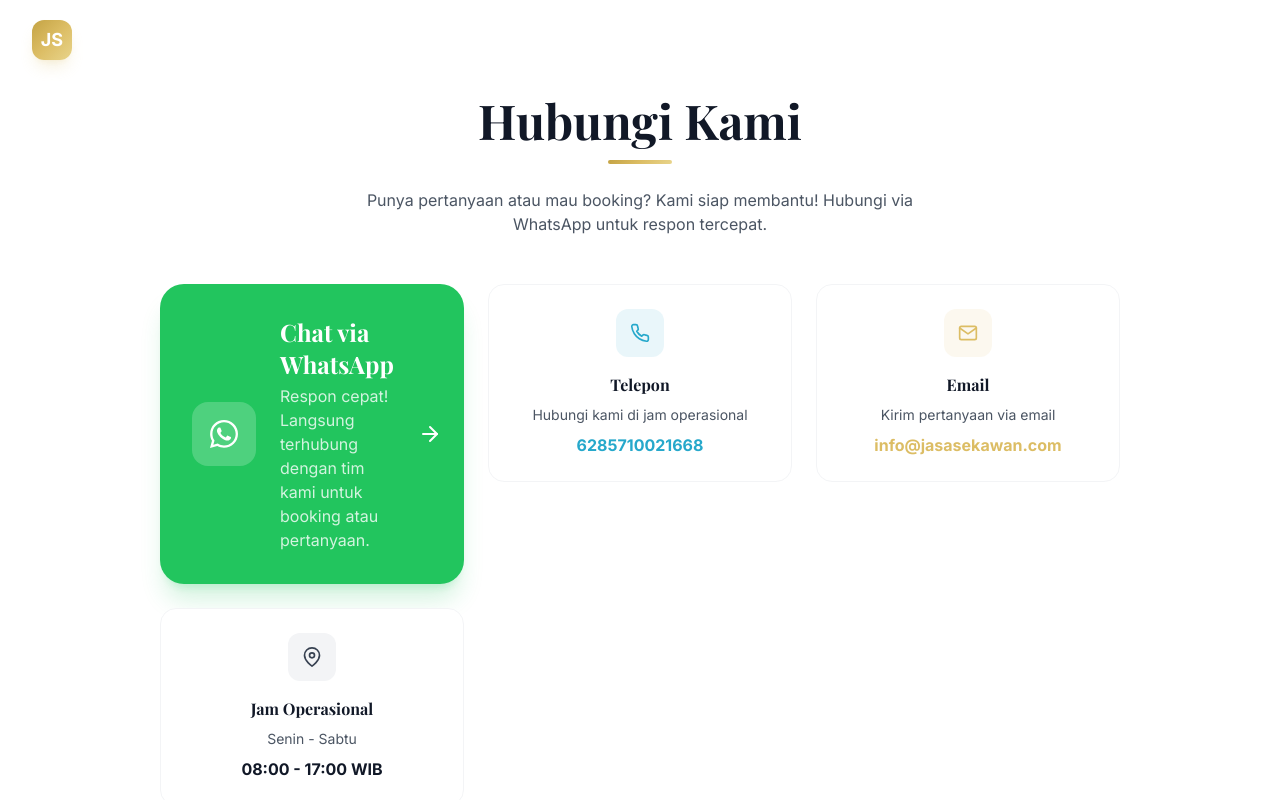
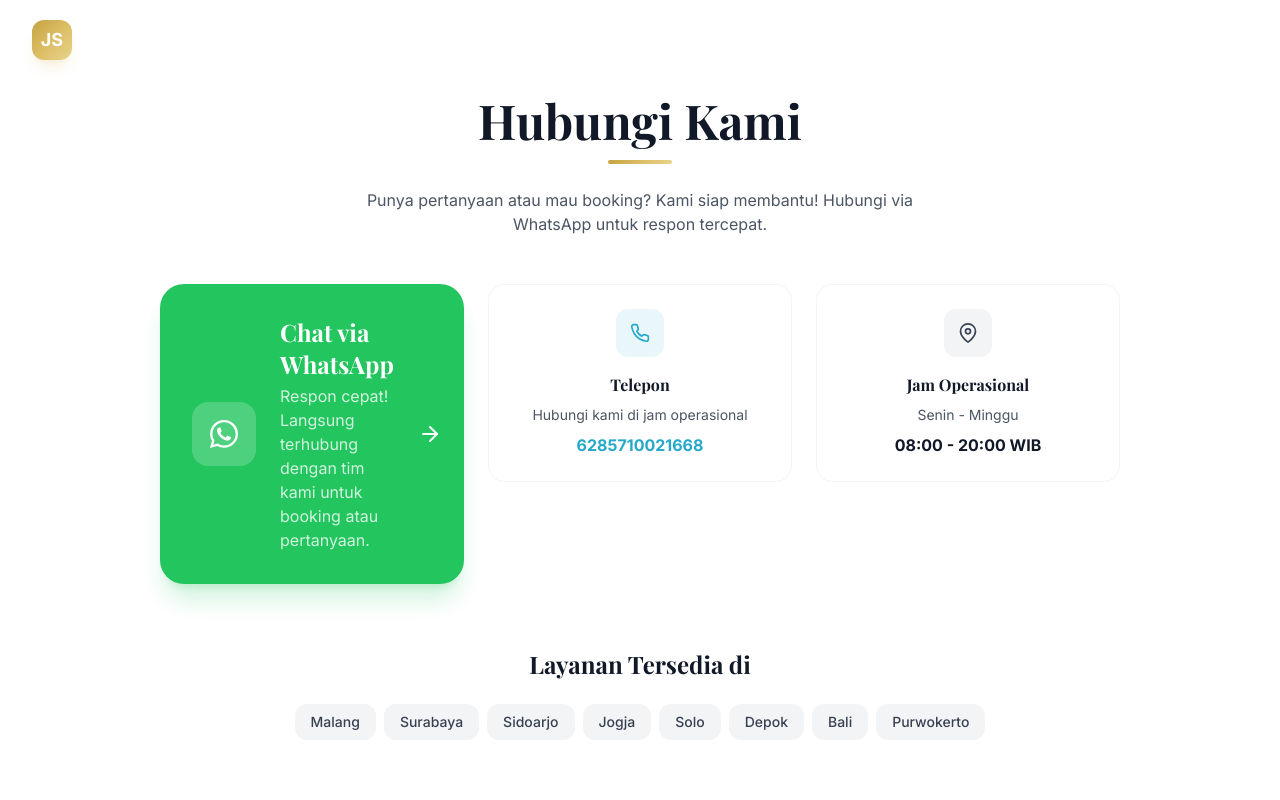
Before and after one commit to gal07/jasasekawan-v2, a Next.js app: page /kontak in a window 1280 px wide. Shown: the top 800 px of the page. Built offline with nearby package versions, Linux system fonts and the light colour scheme; a web font is replaced by a local one.

Commit message:
fix: rating 5.0 & update kontak (hapus email, jam Sen-Ming 08-20)

```diff
--- a/app/AboutSection.tsx
+++ b/app/AboutSection.tsx
@@ -1,6 +1,6 @@
-import ScrollReveal from '@/components/ScrollReveal';
+import ScrollReveal from '../components/ScrollReveal';
 import { FiCheckCircle } from 'react-icons/fi';
-import { siteConfig } from '@/lib/data';
+import { siteConfig } from '../lib/data';
 
 const highlights = [
   'Tim cleaner profesional & tersertifikasi',
@@ -68,7 +68,7 @@ export default function AboutSection() {
                 </div>
                 <div>
                   <p className="text-xs text-gray-500 dark:text-gray-400">Rating Pelanggan</p>
-                  <p className="font-bold text-gray-900 dark:text-white">4.9 / 5.0</p>
+                  <p className="font-bold text-gray-900 dark:text-white">5.0 / 5.0</p>
                 </div>
               </div>
             </div>
--- a/app/kontak/page.tsx
+++ b/app/kontak/page.tsx
@@ -1,9 +1,9 @@
 import type { Metadata } from 'next';
 import Link from 'next/link';
-import { FiMessageCircle, FiPhone, FiMail, FiMapPin, FiArrowRight } from 'react-icons/fi';
+import { FiPhone, FiMapPin, FiArrowRight } from 'react-icons/fi';
 import { FaWhatsapp } from 'react-icons/fa';
-import { siteConfig, cities } from '@/lib/data';
-import ScrollReveal from '@/components/ScrollReveal';
+import { siteConfig, cities } from '../../lib/data';
+import ScrollReveal from '../../components/ScrollReveal';
 
 export const metadata: Metadata = {
   title: 'Kontak',
@@ -69,17 +69,7 @@ export default function KontakPage() {
             </div>
           </ScrollReveal>
 
-          {/* Email */}
-          <ScrollReveal delay={200}>
-            <div className="p-6 rounded-2xl border border-gray-100 dark:border-gray-800 bg-white dark:bg-gray-900 text-center">
-              <div className="w-12 h-12 rounded-xl bg-brand-gold/10 flex items-center justify-center mx-auto mb-4">
-                <FiMail className="w-5 h-5 text-brand-gold" />
-              </div>
-              <h3 className="font-heading font-bold text-gray-900 dark:text-white mb-2">Email</h3>
-              <p className="text-gray-600 dark:text-gray-400 text-sm">Kirim pertanyaan via email</p>
-              <p className="text-brand-gold font-bold mt-2">info@jasasekawan.com</p>
-            </div>
-          </ScrollReveal>
+
 
           {/* Address */}
           <ScrollReveal delay={300}>
@@ -90,8 +80,8 @@ export default function KontakPage() {
               <h3 className="font-heading font-bold text-gray-900 dark:text-white mb-2">
                 Jam Operasional
               </h3>
-              <p className="text-gray-600 dark:text-gray-400 text-sm">Senin - Sabtu</p>
-              <p className="font-bold text-gray-900 dark:text-white mt-2">08:00 - 17:00 WIB</p>
+              <p className="text-gray-600 dark:text-gray-400 text-sm">Senin - Minggu</p>
+              <p className="font-bold text-gray-900 dark:text-white mt-2">08:00 - 20:00 WIB</p>
             </div>
           </ScrollReveal>
         </div>
```
